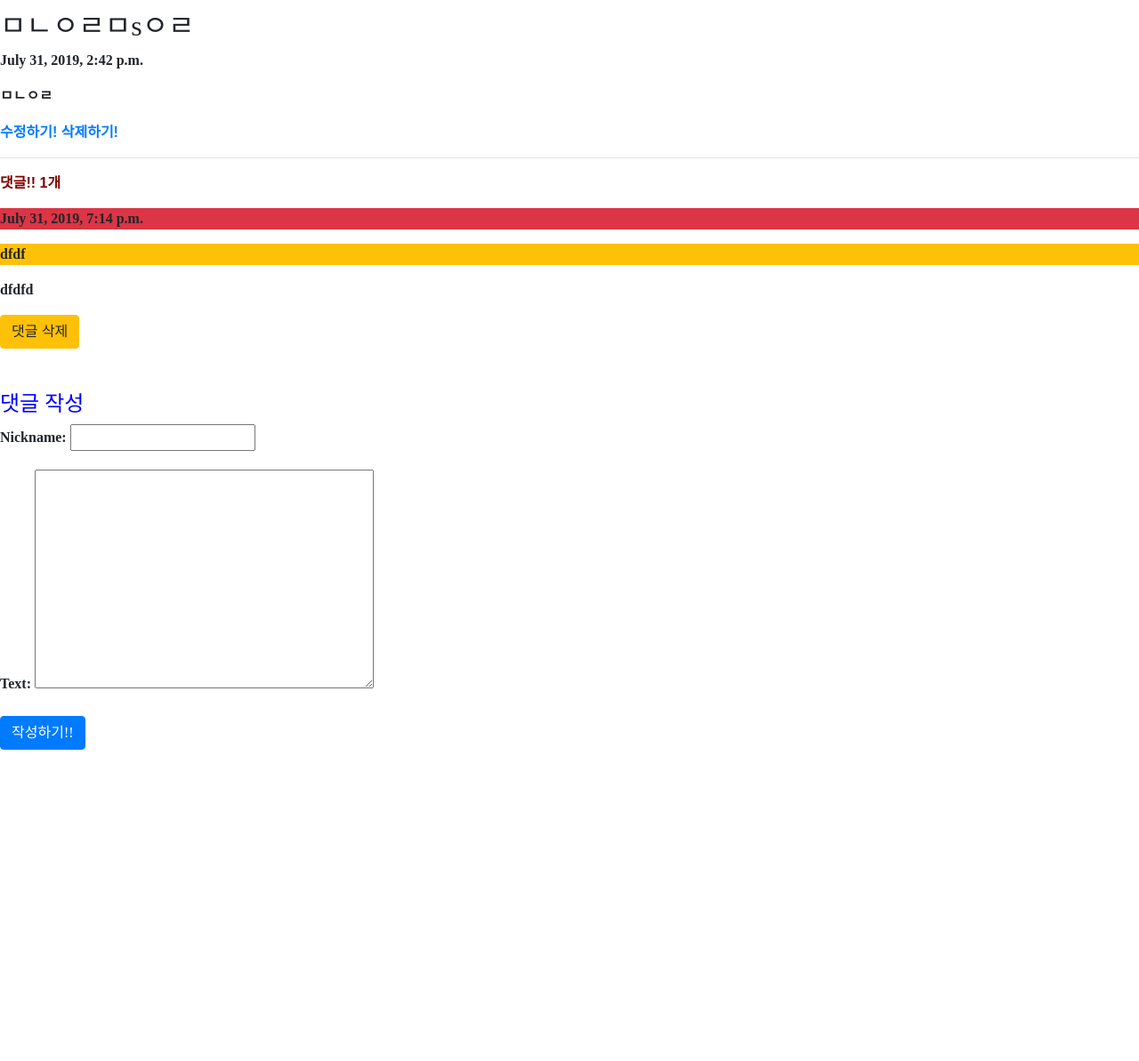
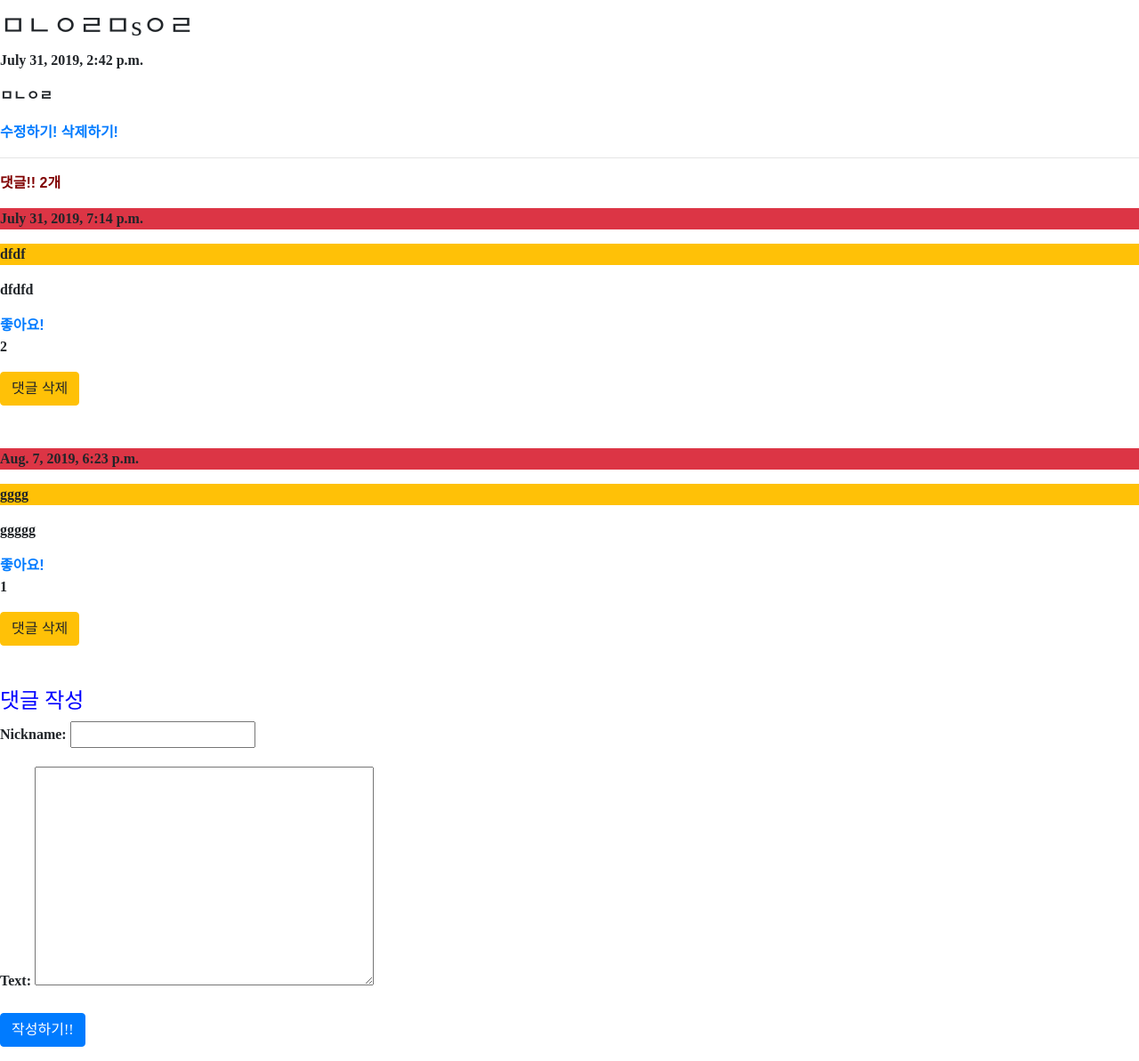
Before and after one commit to rnrqo9446/datgeul, a Django app: page /blog/post/2/ in a window 1280 px wide. Shown: the part 659-1852 px from the top of the page at 89% size. Before the commit the page ends 1518 px from the top, so only its background shows below. Run offline with Django 3.2, Linux system fonts and the light colour scheme; the first user in the database is signed in; data comes from the database, SQL or seed files in the repository; some libraries are stand-ins or nearby versions; some web fonts are replaced.

Commit message:
댓글 좋아요

```diff
--- a/blog/models.py
+++ b/blog/models.py
@@ -1,5 +1,6 @@
 from django.db import models
 from django.utils import timezone
+from django.contrib.auth.models import User
 # Create your models here.
 
 class Post(models.Model):
@@ -8,6 +9,7 @@ class Post(models.Model):
     text = models.TextField()
     created_date = models.DateTimeField(default = timezone.now)
     published_date = models.DateTimeField(blank = True, null = True)
+
 
     def publish(self):
         self.published_date = timezone.now()
@@ -24,6 +26,8 @@ class Comment(models.Model):
     nickname = models.CharField(max_length=200)
     text = models.TextField()
     created_date = models.DateTimeField(default=timezone.now)
+    likes = models.ManyToManyField(User, related_name='likes')
+
 
     def __str__(self):
         return self.text
--- a/blog/templates/blog/detail.html
+++ b/blog/templates/blog/detail.html
@@ -22,8 +22,10 @@
         <p class="bg-danger">{{comment.created_date}}</p>
         <p class="bg-warning"><strong>{{comment.nickname}}</strong></p>
         <p class="bg-danger">{{comment.text|linebreaks}}</p>
+        <a href="{% url 'post_like' comment.id %}">좋아요!</a>
+        <p> {{ comment.likes.count }} </p>
 
-        <a href = "{% url 'comment_delete'  %}" class="btn btn-warning" onclick="return confirm('정말로 삭제하시겠습니까?')">댓글 삭제</a>
+        <a href = "{% url 'comment_delete' post.id  %}" class="btn btn-warning" onclick="return confirm('정말로 삭제하시겠습니까?')">댓글 삭제</a>
         <br>
         <br>
         <br>
--- a/blog/urls.py
+++ b/blog/urls.py
@@ -9,5 +9,5 @@ urlpatterns = [
    path('post/<int:post_id>/delete/', views.post_delete, name = 'delete'),
    path('post/<int:post_id>/comment/', views.add_comment, name = 'add_comment'),
    path('comment/<int:comment_id>/delete/', views.comment_delete, name = 'comment_delete'),
-
-]
+   path('comment/<int:comment_id>/like/', views.post_like, name='post_like')
+   ]
--- a/blog/views.py
+++ b/blog/views.py
@@ -3,6 +3,7 @@ from .models import Post, Comment
 from django.utils import timezone
 from .forms import PostForm, CommentForm
 from django.contrib.auth.decorators import login_required
+from django.contrib.auth.models import User
 # Create your views here.
 
 def home(request):
@@ -68,3 +69,39 @@ def comment_delete(request,comment_id):
     post = comment.post
     comment.delete()
     return redirect('detail', post_id=post.id)
+
+
+@login_required
+def post_like(request, comment_id, ) :
+    # 코멘트 정보 받아옴
+    comment = get_object_or_404(Comment, pk=comment_id)
+    post = comment.post
+    # post = get_object_or_404(Post, pk=post_id)
+    # 사용자가 로그인 된건지 확인
+    if not request.user.is_active:
+        return redirect('detail', post_id=post.id)
+
+    #사용자 정보 받아옴
+    user = User.objects.get(username=request.user)
+    comment.likes.add(user)
+    print(comment.likes.filter(id=user.id).exists())
+    print(comment.likes.count())
+
+    count = comment.likes.count()
+
+    # print(Comment.objects.filter(like=request.user.id).exists())
+    if comment.likes == user: # 이 댓글에 지금 로그인한 사용자가 좋아요 누른 적 있으면
+        print(aa)
+
+    #좋아요에 사용자가 존재하면
+    # if comment.likes.filter(id = request.user.id).exists():
+        # 사용자를 지움
+        # comment.likes.remove(user)
+    # else:
+    #     # 아니면 사용자를 추가
+    #     comment.likes.add(user)
+    #포스트로 리디렉션
+    return redirect('detail', post_id=post.id,)
+     #우리는 코멘트를 가져와서 거기다가 좋아요 기능을 만들건데
+    # 코멘트마다 뭐를 하나씩 클릭하면
+    # 코멘트 밑에 있는 숫자가 올라가겠끔만 하면 됨!!!
```
Also changed, not shown: blog/migrations/0003_comment_likes.py (added), db.sqlite3.
